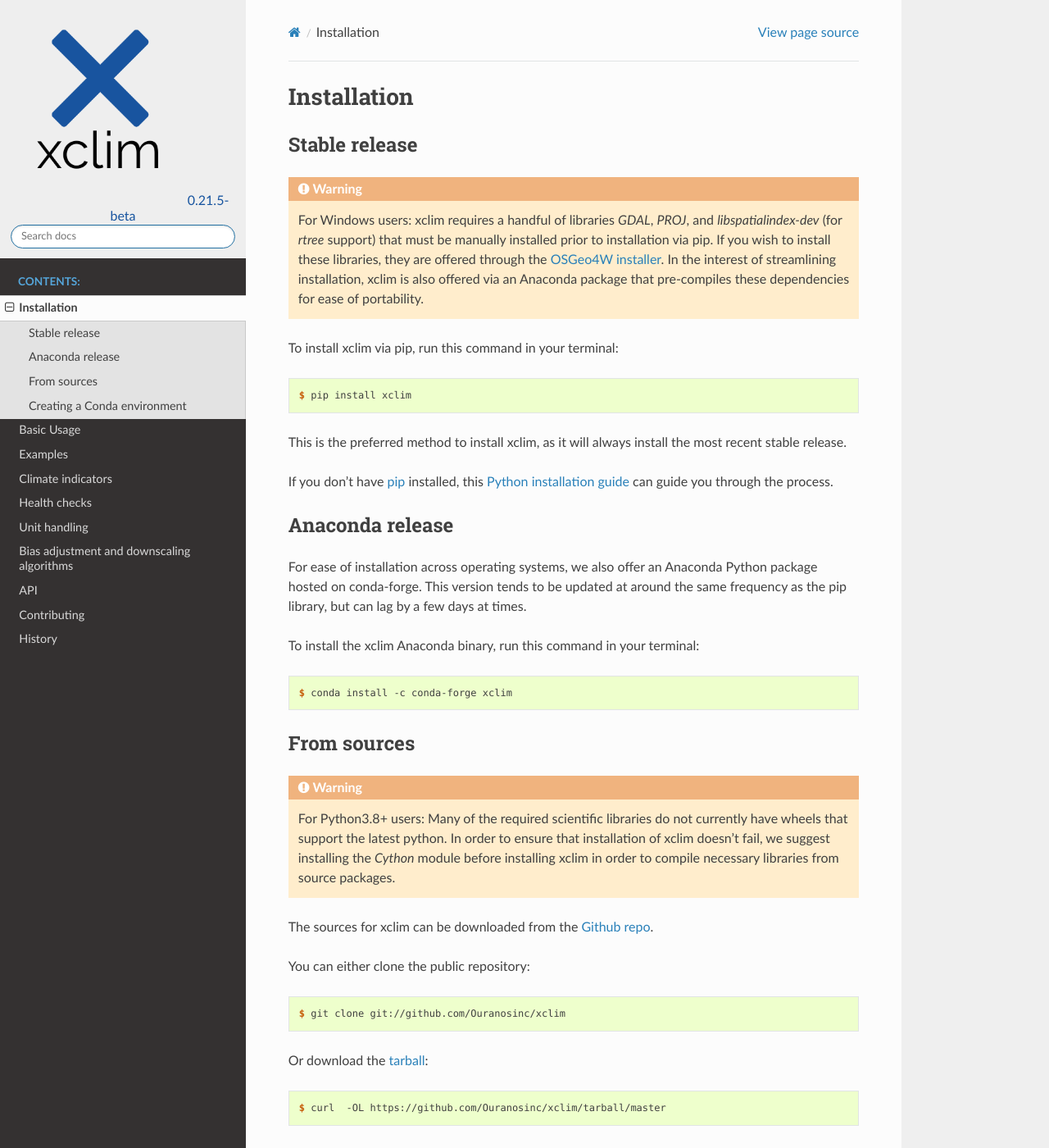
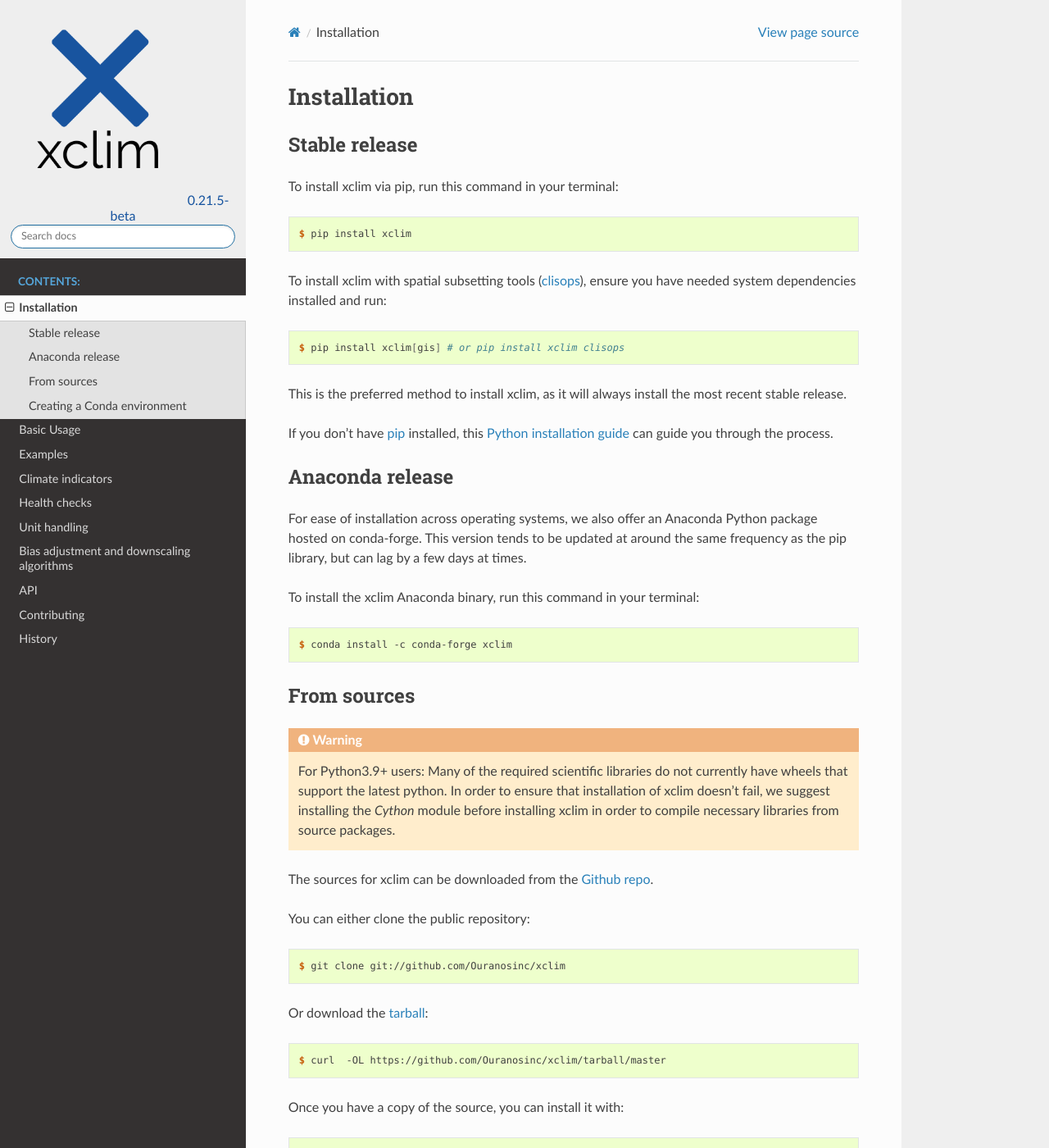
Before and after one commit to Ouranosinc/xclim, a Sphinx documentation site: the page built from docs/installation.rst, in a window 1280 px wide and 1400 px high. Shown: the whole window at 82% size. Built offline with Sphinx 7.4.7 and the Read the Docs theme 2.0.0, drawn with Linux system fonts in a browser that asks for light colours; pages that are not in the unit, such as notebooks, are missing from menus.

Commit message:
update docs to reflect newer clisops version

```diff
--- a/docs/installation.rst
+++ b/docs/installation.rst
@@ -6,23 +6,24 @@ Installation
 
 Stable release
 --------------
-.. Warning::
-    For Windows users: xclim requires a handful of libraries `GDAL`, `PROJ`, and `libspatialindex-dev` (for `rtree` support)
-    that must be manually installed prior to installation via pip. If you wish to install these libraries,
-    they are offered through the `OSGeo4W installer`_. In the interest of streamlining installation, xclim is also
-    offered via an Anaconda package that pre-compiles these dependencies for ease of portability.
-
 To install xclim via pip, run this command in your terminal:
 
 .. code-block:: console
 
     $ pip install xclim
 
+To install xclim with spatial subsetting tools (`clisops`_), ensure you have needed system dependencies installed and run:
+
+.. code-block:: console
+
+    $ pip install xclim[gis] # or pip install xclim clisops
+
 This is the preferred method to install xclim, as it will always install the most recent stable release.
 
 If you don't have `pip`_ installed, this `Python installation guide`_ can guide
 you through the process.
 
+.. _clisops: https://clisops.readthedocs.io/en/latest/readme.html
 .. _pip: https://pip.pypa.io
 .. _Python installation guide: http://docs.python-guide.org/en/latest/starting/installation/
 .. _OSGeo4W installer: https://trac.osgeo.org/osgeo4w/
@@ -39,11 +40,10 @@ To install the xclim Anaconda binary, run this command in your terminal:
 
     $ conda install -c conda-forge xclim
 
-
 From sources
 ------------
 .. Warning::
-    For Python3.8+ users: Many of the required scientific libraries do not currently have wheels that support the latest
+    For Python3.9+ users: Many of the required scientific libraries do not currently have wheels that support the latest
     python. In order to ensure that installation of xclim doesn't fail, we suggest installing the `Cython` module
     before installing xclim in order to compile necessary libraries from source packages.
 
@@ -76,7 +76,6 @@ Alternatively, you can also install a local development copy via pip:
 .. _Github repo: https://github.com/Ouranosinc/xclim
 .. _tarball: https://github.com/Ouranosinc/xclim/tarball/master
 
-
 Creating a Conda environment
 ----------------------------
 
```
Also changed, not shown: docs/api.rst (+8 -4 lines).
